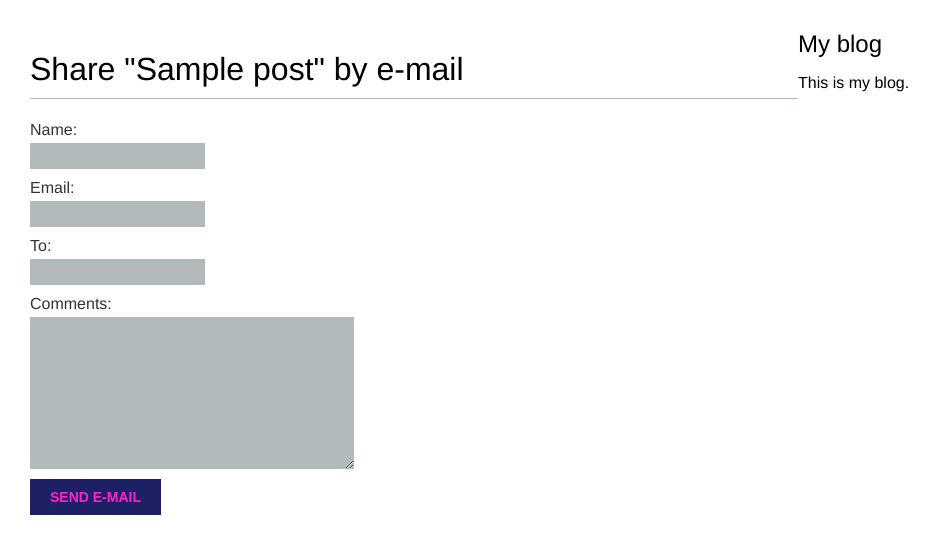
After one commit to shawshanks/mysite, a Django app: page /blog/1/share/ in a window 1280 px wide. The commit adds this page. Shown: the top 554 px of the page, without its empty margins (0-941 px from the left). Run offline with Django 3.2, Linux system fonts and the light colour scheme; tables that the repository leaves empty hold one stand-in row (values such as "Sample post").

Commit message:
The Chapter2 Enhancing Your Blog with Advanced Features

```diff
--- /dev/null
+++ b/blog/forms.py
@@ -0,0 +1,16 @@
+from django import forms
+from .models import Comment
+
+
+class CommentForm(forms.ModelForm):
+    class Meta:
+        model = Comment
+        fields = ('name', 'email', 'body')
+
+
+class EmailPostForm(forms.Form):
+    name = forms.CharField(max_length=25)
+    email = forms.EmailField()
+    to = forms.EmailField()
+    comments = forms.CharField(required=False,
+                               widget=forms.Textarea)
--- a/blog/models.py
+++ b/blog/models.py
@@ -2,6 +2,7 @@ from django.db import models
 from django.utils import timezone
 from django.contrib.auth.models import User
 from django.core.urlresolvers import reverse
+from taggit.managers import TaggableManager
 
 
 class PublishedManager(models.Manager):
@@ -42,3 +43,21 @@ class Post(models.Model):
                              self.publish.strftime('%m'),
                              self.publish.strftime('%d'),
                              self.slug])
+
+    tags = TaggableManager()
+
+
+class Comment(models.Model):
+    post = models.ForeignKey(Post, related_name='comments')
+    name = models.CharField(max_length=80)
+    email = models.EmailField()
+    body = models.TextField()
+    created = models.DateTimeField(auto_now_add=True)
+    updated = models.DateTimeField(auto_now=True)
+    active = models.BooleanField(default=True)
+
+    class Meta:
+        ordering = ('created',)
+
+    def __str__(self):
+        return 'Comment by {} on {}'.format(self.name, self.post)
--- a/blog/static/css/blog.css
+++ b/blog/static/css/blog.css
@@ -11,7 +11,7 @@ a {
 
 h1 {
     font-weight:normal;
-    border-bottom:1px solid #6cbb79;
+    border-bottom:1px solid #b2b9bb;
     padding:0 0 10px 0;
 }
 
@@ -31,14 +31,14 @@ h2 {
     float:right;
     width:30%;
     padding:10px;
-    background: #75a2ff;
+    color: #75a2ff;
     height:100%;
 }
 
 p.date {
-    color: #cc7b0a;
+    color: #0c1fef;
     font-family: georgia, serif;
-    font-size: 12px;
+    font-size: 14px;
     font-style: italic;
 }
 
@@ -59,14 +59,14 @@ input, textarea {
     clear:both;
     float:left;
     margin:0 0 10px;
-    background: #0ced7c;
+    background: #b2b9bb;
     border:0;
     padding:6px 10px;
     font-size:12px;
 }
 input[type=submit] {
     font-weight:bold;
-    background:#00abff;
+    background: #1e2066;
     color: #ff22ca;
     padding:10px 20px;
     font-size:14px;
@@ -84,7 +84,7 @@ input[type=submit] {
     padding:10px;
 }
 .comment:nth-child(even) {
-    background: #3733ef;
+    background: #9aacef;
 }
 .comment .info {
     font-weight:bold;
--- /dev/null
+++ b/blog/templates/blog/post/share.html
@@ -0,0 +1,19 @@
+{% extends "blog/base.html" %}
+
+{% block title %}Share a post{% endblock %}
+
+{% block content %}
+    {% if sent %}
+        <h1>E-mail successfully sent</h1>
+        <p>
+            "{{ post.title }}" was successfully sent to {{ cd.to }}.
+        </p>\
+    {% else %}
+        <h1>Share "{{ post.title }}" by e-mail</h1>
+        <form action="." method="post">
+            {{ form.as_p }}
+            {% csrf_token %}
+            <input type="submit" value="Send e-mail">
+        </form>
+    {% endif %}
+{% endblock %}
--- a/blog/urls.py
+++ b/blog/urls.py
@@ -3,10 +3,13 @@ from . import views
 
 urlpatterns = [
     # post views
-    # url(r'^$', views.post_list, name='post_list'),
-    url(r'^$', views.PostListView.as_view(), name='post_list'),
+    url(r'^$', views.post_list, name='post_list'),
+    # url(r'^$', views.PostListView.as_view(), name='post_list'),
     url(r'^(?P<year>\d{4})/(?P<month>\d{2})/(?P<day>\d{2})/'
         r'(?P<post>[-\w]+)/$',
         views.post_detail,
         name='post_detail'),
+    url(r'^(?P<post_id>\d+)/share/$', views.post_share, name='post_share'),
+
+    url(r'^tag/(?P<tag_slug>[-\w]+)/$', views.post_list, name='post_list_by_tag'),
 ]
--- a/blog/views.py
+++ b/blog/views.py
@@ -1,7 +1,11 @@
 from django.shortcuts import render, get_object_or_404
-from .models import Post
 from django.core.paginator import Paginator, EmptyPage, PageNotAnInteger
 from django.views.generic import ListView
+from django.core.mail import send_mail
+from .forms import EmailPostForm, CommentForm
+from .models import Post, Comment
+from taggit.models import Tag
+from django.db.models import Count
 
 
 class PostListView(ListView):
@@ -11,8 +15,13 @@ class PostListView(ListView):
     template_name = 'blog/post/list.html'
 
 
-def post_list(request):
+def post_list(request, tag_slug=None):
     object_list = Post.published.all()
+    tag = None
+    if tag_slug:
+        tag = get_object_or_404(Tag, slug=tag_slug)
+        object_list = object_list.filter(tags__in=[tag])
+
     paginator = Paginator(object_list, 3)  # 3 posts in each page
     page = request.GET.get('page')
     try:
@@ -26,7 +35,8 @@ def post_list(request):
     return render(request,
                   'blog/post/list.html',
                   {'page': page,
-                   'posts': posts})
+                   'posts': posts,
+                   'tag': tag})
 
 
 def post_detail(request, year, month, day, post):
@@ -35,6 +45,54 @@ def post_detail(request, year, month, day, post):
                              publish__year=year,
                              publish__month=month,
                              publish__day=day)
-    return render(request,
-                  'blog/post/detail.html',
-                  {'post': post})
+
+    # List of active comments for this posts
+    comments = post.comments.filter(active=True)
+
+    if request.method == 'POST':
+        # A comment was post
+        comment_form = CommentForm(data=request.POST)
+
+        if comment_form.is_valid():
+            # Create Comment object but don't save to database
+            new_comment = comment_form.save(commit=False)
+
+            # Assign the current post to the comment
+            new_comment.post = post
+
+            # Save the comment to the database
+            new_comment.save()
+    else:
+        comment_form = CommentForm()
+
+    # List of similar posts
+    post_tags_ids = post.tags.values_list('id', flat=True)
+    similar_posts = Post.published.filter(tags__in=post_tags_ids).exclude(id=post.id)
+    similar_posts = similar_posts.annotate(same_tags=Count('tags')).order_by('-same_tags', '-publish')[:4]
+    return render(request, 'blog/post/detail.html', {'post': post,
+                                                     'comments': comments,
+                                                     'comment_form': comment_form,
+                                                     'similar_posts': similar_posts})
+
+
+def post_share(request, post_id):
+    # Retrieve post by id
+    post = get_object_or_404(Post, id=post_id, status='published')
+    sent = False
+
+    if request.method == "POST":
+        # Form was submitted
+        form = EmailPostForm(request.POST)
+        if form.is_valid():
+            # Form fields passed validation
+            cd = form.cleaned_data
+            post_url = request.build_absolute_uri(post.get_absolute_url())
+            subject = '{} ({}) recommends you reading "{}"'.format(cd['name'], cd['email'], post.title)
+            message = 'Read "{}" at {}\n\n{}\'s comments: {}'.format(post.title, post.url, cd['name'], cd['comments'])
+            send_mail(subject, message, 'admin@myblog.com', [cd['to']])
+            sent = True
+    else:
+        form = EmailPostForm()
+    return render(request, 'blog/post/share.html', {'post': post,
+                                                    'form': form,
+                                                    'sent': sent})
```
Also changed, not shown: blog/admin.py (+9 -1 lines), blog/templates/blog/post/detail.html (+49 -0 lines), blog/templates/blog/post/list.html (+18 -1 lines), mysite/settings.py (+9 -0 lines).
